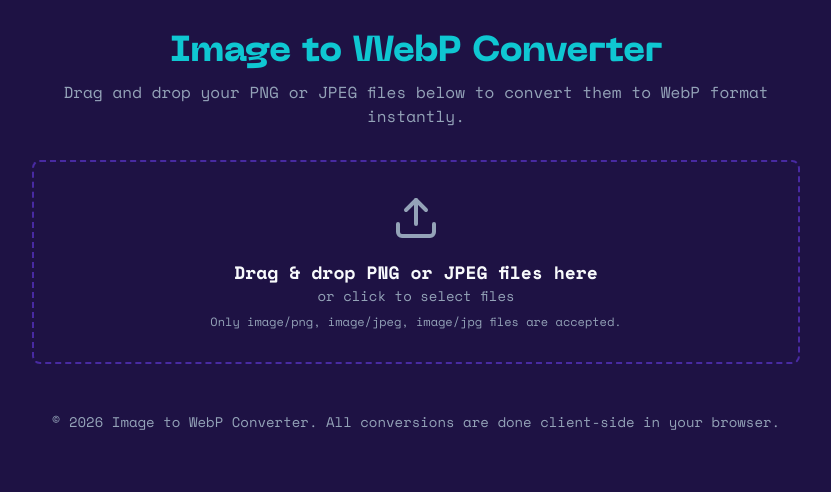
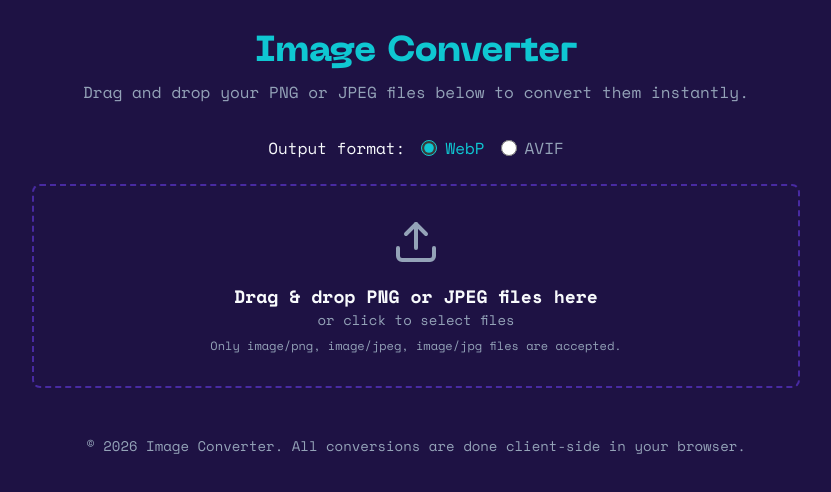
Before and after one commit to maarconte/image-convert, a React (Vite) app: page / in a window 1280 px wide. Shown: the top 492 px of the page, without its empty margins (224-1055 px from the left). Built offline with nearby package versions, Linux system fonts and the light colour scheme.

Commit message:
feat: Allow users to select between WebP and AVIF output formats for image conversions.

```diff
--- a/App.tsx
+++ b/App.tsx
@@ -8,8 +8,9 @@ import Button from './components/Button';
 
 const App: React.FC = () => {
   const [files, setFiles] = useState<ProcessedFile[]>([]);
+  const [targetFormat, setTargetFormat] = useState<'webp' | 'avif'>('webp');
 
-  const convertToWebP = useCallback(async (file: File, quality: number = 0.85): Promise<Blob> => {
+  const convertToFormat = useCallback(async (file: File, format: 'webp' | 'avif', quality: number = 0.85): Promise<Blob> => {
     return new Promise((resolve, reject) => {
       const validTypes = ['image/png', 'image/jpeg', 'image/jpg'];
       if (!validTypes.includes(file.type)) {
@@ -35,10 +36,10 @@ const App: React.FC = () => {
               if (blob) {
                 resolve(blob);
               } else {
-                reject(new Error('Canvas toBlob failed to create WebP.'));
+                reject(new Error(`Canvas toBlob failed to create ${format.toUpperCase()}.`));
               }
             },
-            'image/webp',
+            `image/${format}`,
             quality
           );
         };
@@ -79,12 +80,12 @@ const App: React.FC = () => {
 
 
     try {
-      const webpBlob = await convertToWebP(currentFile.originalFile);
-      const webpName = currentFile.originalFile.name.replace(/\.(png|jpe?g)$/i, '.webp');
+      const outputBlob = await convertToFormat(currentFile.originalFile, targetFormat);
+      const outputName = currentFile.originalFile.name.replace(/\.(png|jpe?g)$/i, `.${targetFormat}`);
       setFiles(prevFiles =>
         prevFiles.map(f =>
           f.id === fileId
-            ? { ...f, status: ConversionStatus.SUCCESS, webpBlob, webpName, convertedSize: webpBlob.size }
+            ? { ...f, status: ConversionStatus.SUCCESS, outputBlob, outputName, convertedSize: outputBlob.size }
             : f
         )
       );
@@ -97,7 +98,7 @@ const App: React.FC = () => {
         )
       );
     }
-  }, [convertToWebP, files]); // Added files to dependency array for processFile
+  }, [convertToFormat, files, targetFormat]); // Added dependencies
 
 
   useEffect(() => {
@@ -146,12 +147,12 @@ const App: React.FC = () => {
   }, [files]);
 
   const handleDownloadAll = useCallback(async () => {
-    const successfulFiles = files.filter(f => f.status === ConversionStatus.SUCCESS && f.webpBlob && f.webpName);
+    const successfulFiles = files.filter(f => f.status === ConversionStatus.SUCCESS && f.outputBlob && f.outputName);
     if (successfulFiles.length === 0) return;
 
     const zip = new JSZip();
     successfulFiles.forEach(file => {
-      zip.file(file.webpName!, file.webpBlob!);
+      zip.file(file.outputName!, file.outputBlob!);
     });
 
     try {
@@ -173,13 +174,25 @@ const App: React.FC = () => {
   return (
     <div className="min-h-screen flex flex-col items-center p-4 sm:p-6 lg:p-8">
       <header className="w-full max-w-3xl mb-8 text-center">
-        <h1 className="text-4xl font-bold font-heading text-accent">Image to WebP Converter</h1>
+        <h1 className="text-4xl font-bold font-heading text-accent">Image Converter</h1>
         <p className="text-secondary-foreground mt-2">
-          Drag and drop your PNG or JPEG files below to convert them to WebP format instantly.
+          Drag and drop your PNG or JPEG files below to convert them instantly.
         </p>
       </header>
 
       <main className="w-full max-w-3xl">
+        <div className="mb-6 flex items-center justify-center space-x-4">
+          <span className="text-primary-foreground font-medium">Output format:</span>
+          <label className="flex items-center space-x-2 cursor-pointer text-secondary-foreground">
+            <input type="radio" value="webp" checked={targetFormat === 'webp'} onChange={() => setTargetFormat('webp')} className="accent-accent w-4 h-4" />
+            <span className={targetFormat === 'webp' ? 'text-accent font-medium' : ''}>WebP</span>
+          </label>
+          <label className="flex items-center space-x-2 cursor-pointer text-secondary-foreground">
+            <input type="radio" value="avif" checked={targetFormat === 'avif'} onChange={() => setTargetFormat('avif')} className="accent-accent w-4 h-4" />
+            <span className={targetFormat === 'avif' ? 'text-accent font-medium' : ''}>AVIF</span>
+          </label>
+        </div>
+
         <Dropzone onFilesAdded={handleFilesAdded} accept="image/png, image/jpeg, image/jpg" />
 
         {files.length > 0 && (
@@ -207,7 +220,7 @@ const App: React.FC = () => {
         )}
       </main>
       <footer className="w-full max-w-3xl mt-12 text-center text-sm text-secondary-foreground">
-        <p>&copy; {new Date().getFullYear()} Image to WebP Converter. All conversions are done client-side in your browser.</p>
+        <p>&copy; {new Date().getFullYear()} Image Converter. All conversions are done client-side in your browser.</p>
       </footer>
     </div>
   );
--- a/components/FileItem.tsx
+++ b/components/FileItem.tsx
@@ -24,11 +24,11 @@ const formatBytes = (bytes: number, decimals = 2) => {
 
 const FileItem: React.FC<FileItemProps> = ({ file, onRemove }) => {
   const handleDownload = () => {
-    if (file.webpBlob && file.webpName) {
-      const url = URL.createObjectURL(file.webpBlob);
+    if (file.outputBlob && file.outputName) {
+      const url = URL.createObjectURL(file.outputBlob);
       const a = document.createElement('a');
       a.href = url;
-      a.download = file.webpName;
+      a.download = file.outputName;
       document.body.appendChild(a);
       a.click();
       document.body.removeChild(a);
@@ -67,7 +67,7 @@ const FileItem: React.FC<FileItemProps> = ({ file, onRemove }) => {
         {file.status === ConversionStatus.SUCCESS && (
           <>
             <CheckCircleIcon className="w-5 h-5 text-green-400" />
-            <Button size="sm" variant="ghost" onClick={handleDownload} aria-label="Download WebP">
+            <Button size="sm" variant="ghost" onClick={handleDownload} aria-label="Download File">
               <DownloadIcon className="w-4 h-4" />
             </Button>
           </>
--- a/types.ts
+++ b/types.ts
@@ -10,8 +10,8 @@ export interface ProcessedFile {
   id: string;
   originalFile: File;
   status: ConversionStatus;
-  webpBlob?: Blob;
-  webpName?: string;
+  outputBlob?: Blob;
+  outputName?: string;
   originalSize: number;
   convertedSize?: number;
   errorMessage?: string;
```
